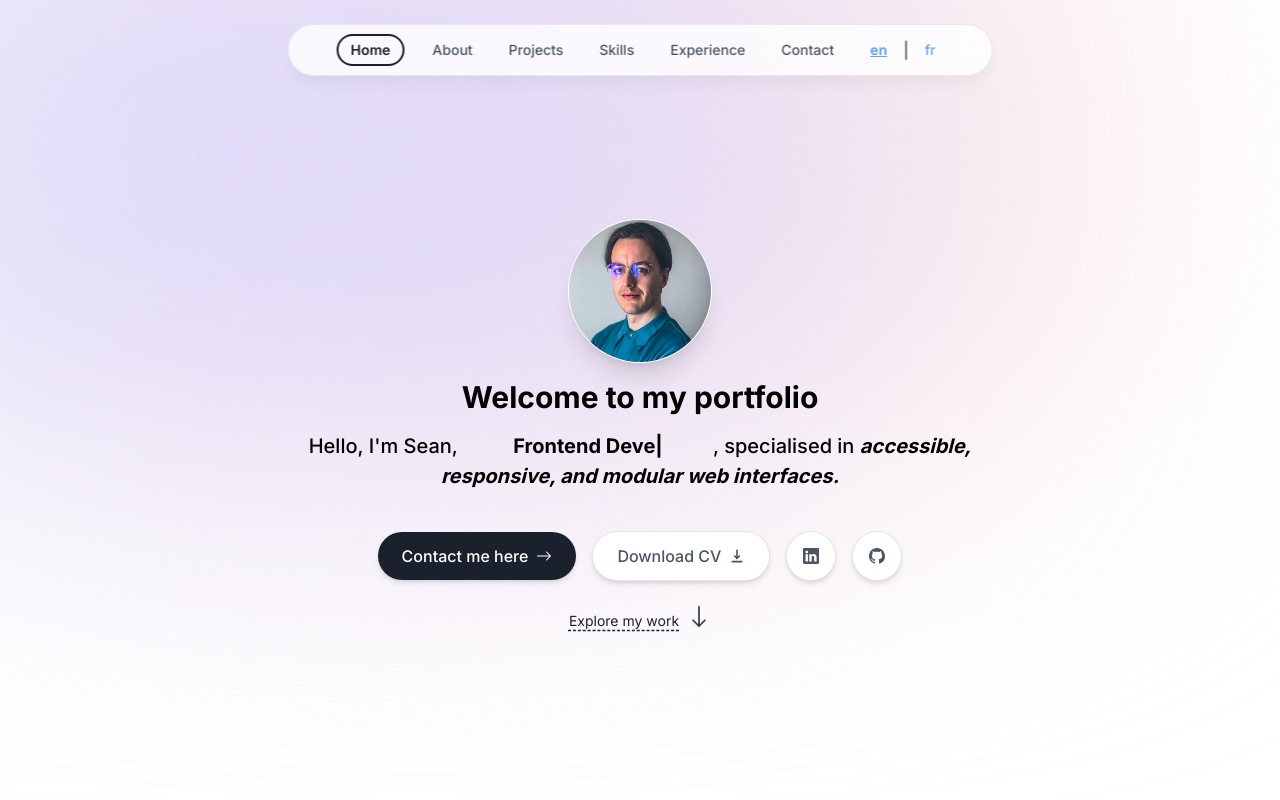
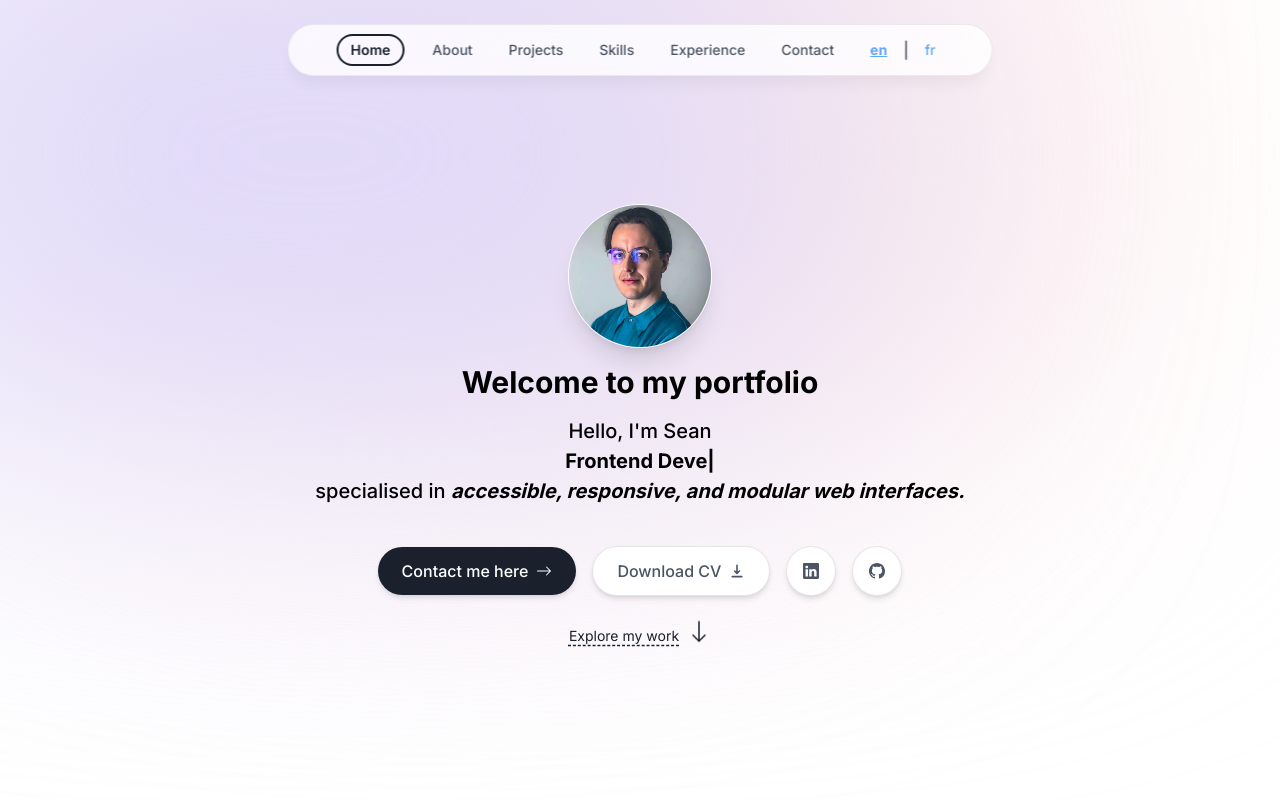
Before and after one commit to seanrw93/Personal-Portfolio-Page, a Next.js app: page /en#home in a window 1280 px wide. Shown: the top 800 px of the page. Built offline with nearby package versions, Linux system fonts and the light colour scheme; no server answers.

Commit message:
Update intro formatting

```diff
--- a/components/sections/intro/Intro.tsx
+++ b/components/sections/intro/Intro.tsx
@@ -58,7 +58,8 @@ export const Intro = () => {
             animate={{ opacity: 1, x: 0 }}
             transition={{ type: "tween", duration: 0.5, delay: 0.5 }}
           >
-            Hello, {name},{" "}
+            Hello, {name}
+            <br />
             <span className="font-bold min-w-[250px] inline-block">
               <ReactTyped
                 strings={[role, freelance].flat()}
@@ -70,7 +71,8 @@ export const Intro = () => {
                 loop
                 onBegin={() => firstRun && setFirstRun(false)}
               />
-            </span>,{" "}
+            </span>
+            <br />
             {specialisedIn}{" "}
             <span className="font-bold italic">{description}</span>
           </motion.p>
--- a/package.json
+++ b/package.json
@@ -1,6 +1,6 @@
 {
   "name": "portfolio",
-  "version": "1.0.0",
+  "version": "1.0.1",
   "private": true,
   "scripts": {
     "dev": "next dev --turbopack",
```
Also changed, not shown: 1 other file (tests, documents, lock files or other folders).
